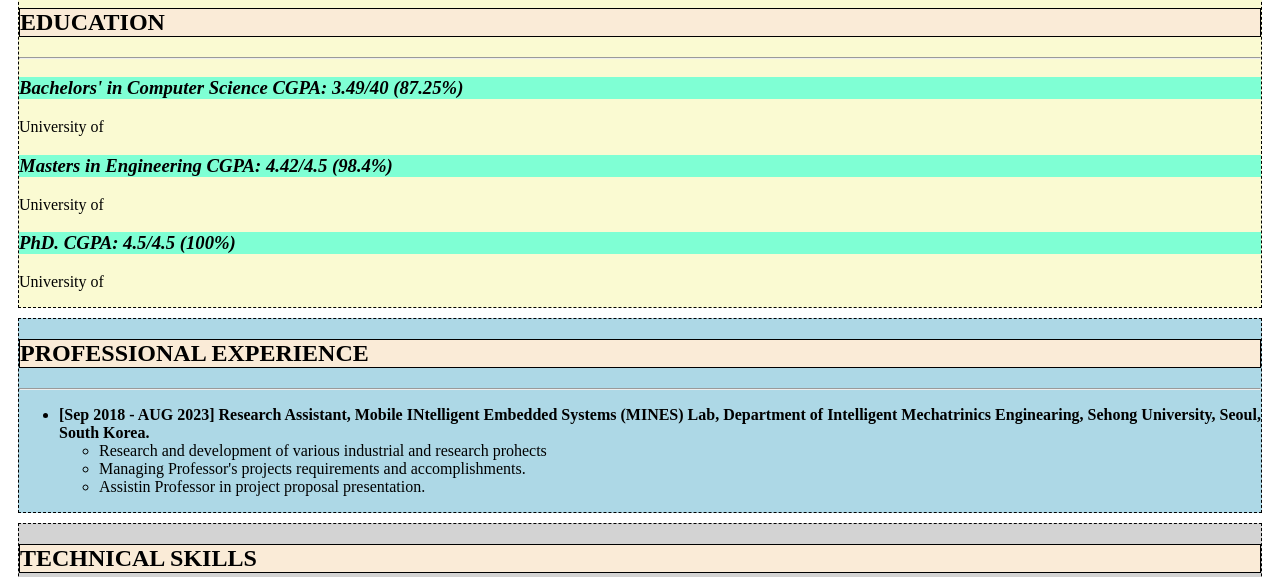
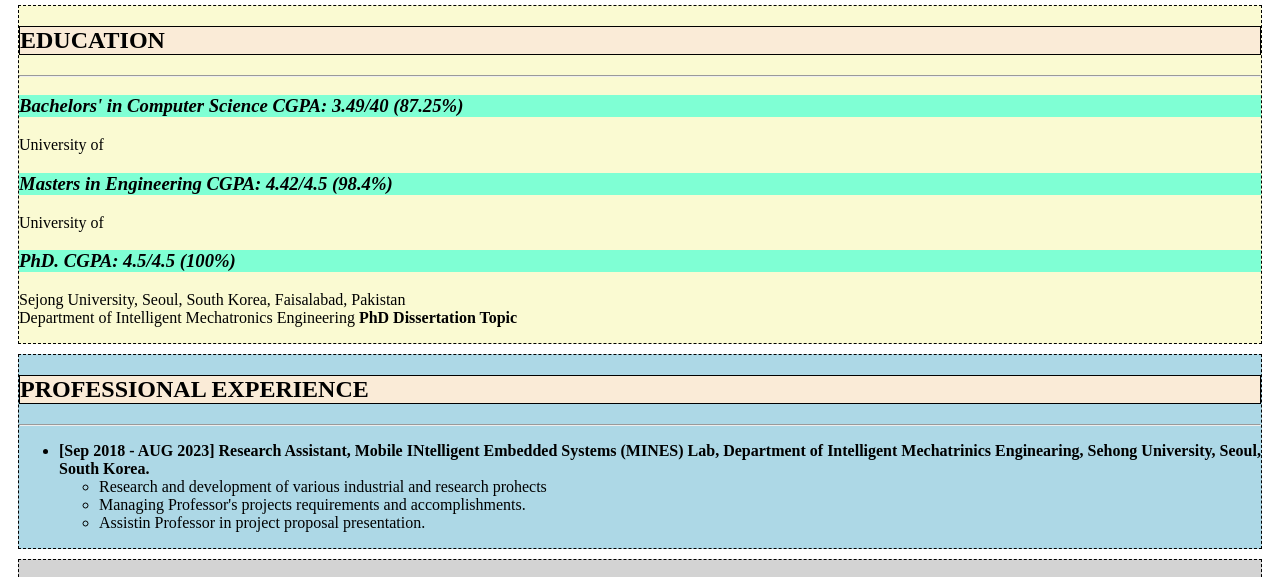
Before and after one commit to sh-molt/wp_final, a plain HTML site: page profile.html in a window 1280 px wide. Shown: the part 168-745 px from the top of the page. Drawn offline with Linux system fonts and the light colour scheme.

Commit message:
2nd commit

```diff
--- a/profile.html
+++ b/profile.html
@@ -16,7 +16,8 @@
             <h2>Muhammad Zuvair Islam </h2>
             <p>
                 <a href="mailto":m.zubair_islam@botmail.com>m.zubair_islam@botmail.com </a>
-            <strong>
+            <br>
+                <strong>
                 +82 10 3110 4032
             </strong></p>
 
@@ -46,7 +47,9 @@
         </P>
         <h3><i>PhD. CGPA: 4.5/4.5 (100%)</i></h3>
         <P>
-            University of
+            Sejong University, Seoul, South Korea, Faisalabad, Pakistan<br>
+            Department of Intelligent Mechatronics Engineering
+            <b>PhD Dissertation Topic</b>
         </P>
 
 
```
